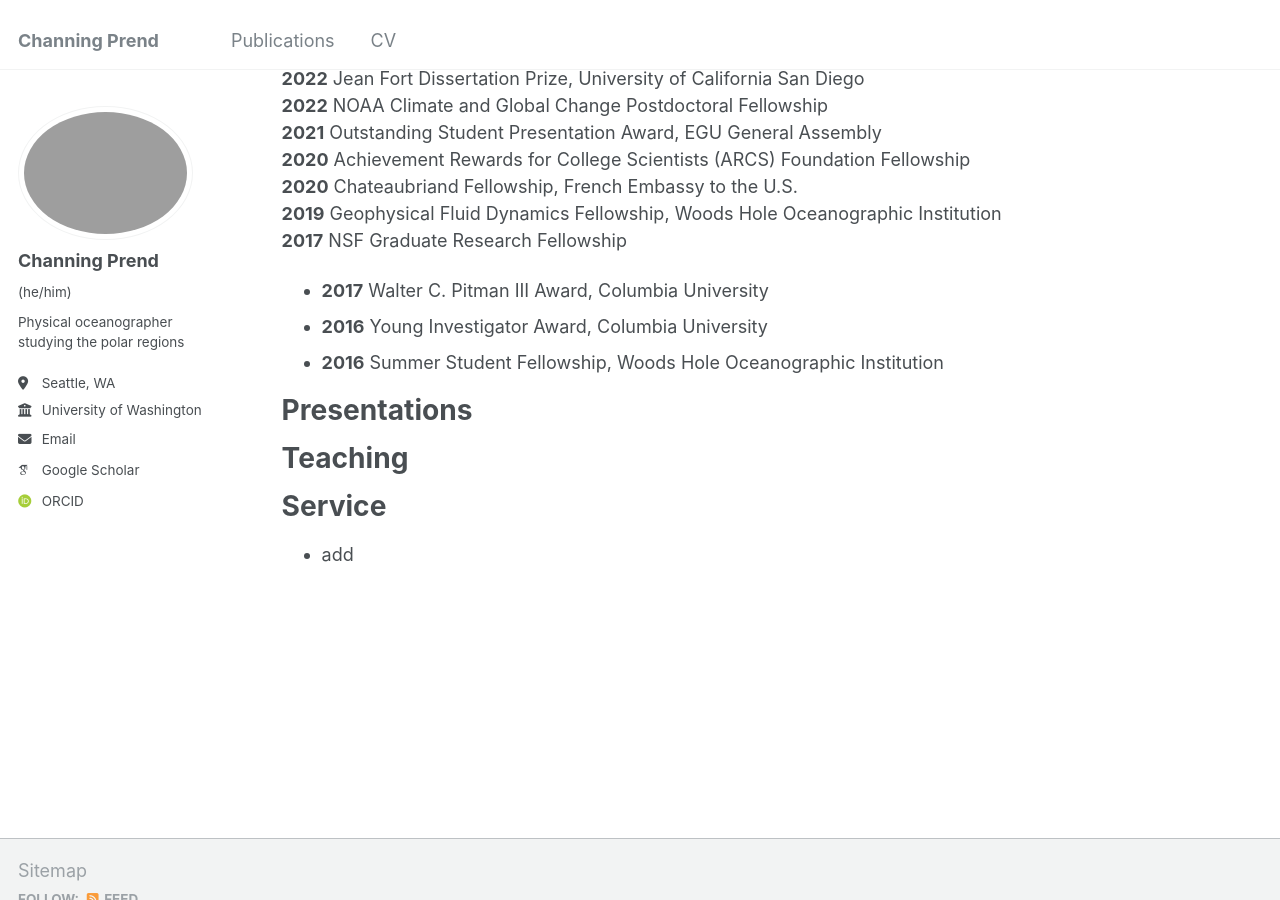
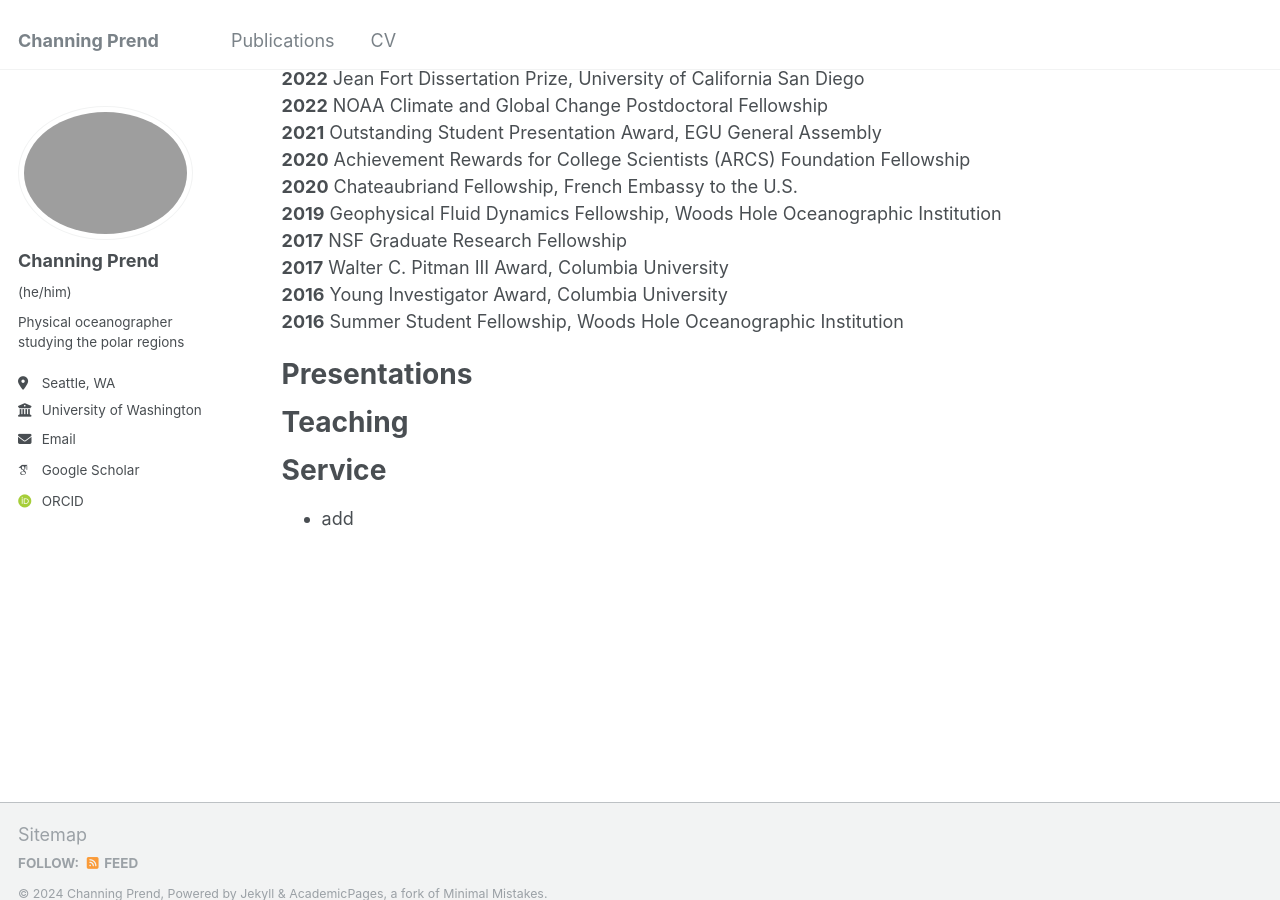
Before and after one commit to cprend/cprend.github.io, a Jekyll site: the page built from _pages/cv.md, in a window 1280 px wide and 900 px high, scrolled down 923 px. Built offline with Jekyll 4.4.1, drawn with Linux system fonts in a browser that asks for light colours; some web fonts are replaced.

Commit message:
Update cv.md

```diff
--- a/_pages/cv.md
+++ b/_pages/cv.md
@@ -46,10 +46,10 @@
 **2020** Achievement Rewards for College Scientists (ARCS) Foundation Fellowship<br>
 **2020** Chateaubriand Fellowship, French Embassy to the U.S.<br>
 **2019** Geophysical Fluid Dynamics Fellowship, Woods Hole Oceanographic Institution<br>
-**2017** NSF Graduate Research Fellowship
-* **2017** Walter C. Pitman III Award, Columbia University
-* **2016** Young Investigator Award, Columbia University
-* **2016** Summer Student Fellowship, Woods Hole Oceanographic Institution
+**2017** NSF Graduate Research Fellowship<br>
+**2017** Walter C. Pitman III Award, Columbia University<br>
+**2016** Young Investigator Award, Columbia University<br>
+**2016** Summer Student Fellowship, Woods Hole Oceanographic Institution
 
 Presentations
 ======
```
